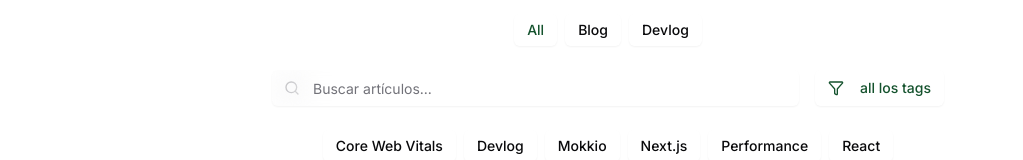
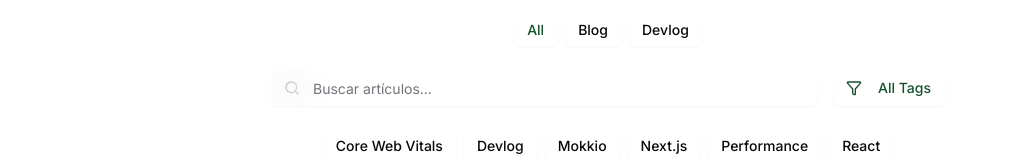
Before and after one commit to rosdavid/portfolio, a Next.js app: page /blog in a window 1280 px wide. Shown: the part 250-410 px from the top of the page, without its empty margins (32-1055 px from the left). Built offline with nearby package versions, Linux system fonts and the light colour scheme.

Commit message:
feat: corregir texto del botón de filtro de tags en el componente BlogClient

```diff
--- a/app/blog/blog-client.tsx
+++ b/app/blog/blog-client.tsx
@@ -108,7 +108,7 @@ export function BlogClient({ initialPosts }: BlogClientProps) {
                 }`}
               >
                 <Filter className="h-4 w-4 mr-2" />
-                all los tags
+                All Tags
               </Button>
             </div>
 
```
